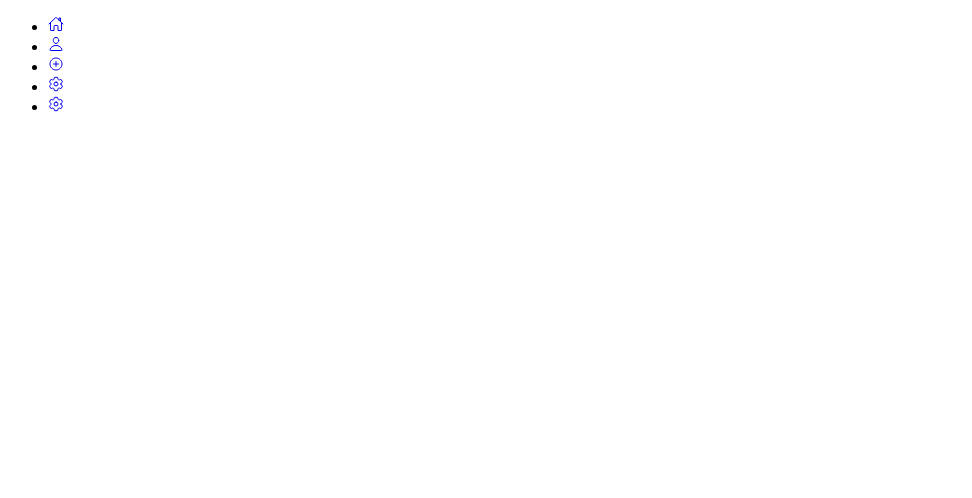
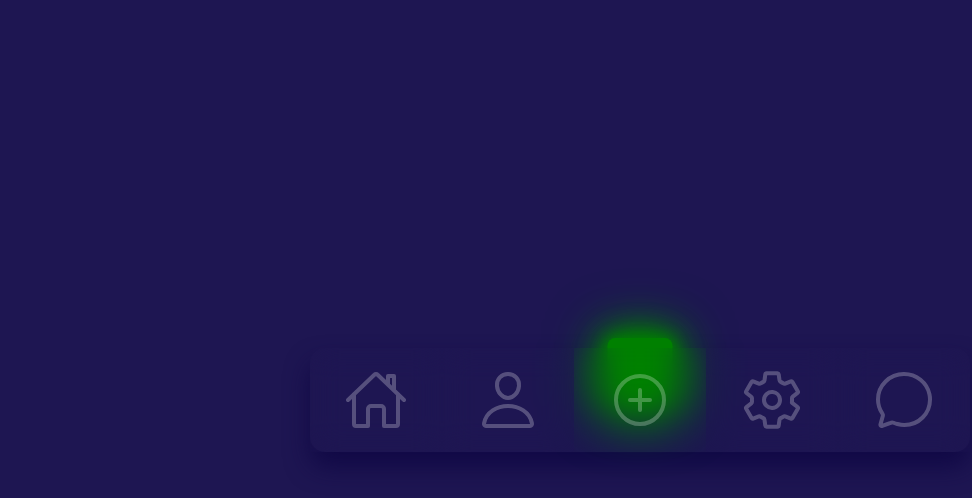
Before and after one commit to BeCode99/css-mini, a plain HTML site: page Hover-Effects/index.html in a window 1280 px wide. Shown: the whole page, without its empty margins (0-972 px from the left). Drawn offline with nearby package versions, Linux system fonts and the light colour scheme.

Commit message:
update mini 2

```diff
--- a/Hover-Effects/index.html
+++ b/Hover-Effects/index.html
@@ -13,7 +13,7 @@
         <li><a href="#"><ion-icon name="person-outline"></ion-icon></a></li>
         <li><a href="#"><ion-icon name="add-circle-outline"></ion-icon></a></li>
         <li><a href="#"><ion-icon name="settings-outline"></ion-icon></a></li>
-        <li><a href="#"><ion-icon name="settings-outline"></ion-icon></a></li>
+        <li><a href="#"><ion-icon name="chatbubble-outline"></ion-icon></a></li>
         <div id="marker"></div>
     </ul>
 
--- a/Hover-Effects/style.css
+++ b/Hover-Effects/style.css
@@ -0,0 +1,65 @@
+* {
+    padding: 0;
+    margin: 0;
+    box-sizing: border-box;
+}
+body {
+    display: flex;
+    justify-content: center;
+    align-items: center;
+    height: 100vh;
+    background-color: rgb(30, 22, 82);
+}
+ul{
+    display: flex;
+    justify-content: center;
+    align-items: center;
+    list-style: none;
+    border-radius: 15px;
+    box-shadow: 0px 15px 25px  rgb(17, 9, 70);
+    position: relative;
+}
+ul li{
+    backdrop-filter: blur(15px);
+    z-index: 3;
+    /* opacity: 0.25; */
+}
+ul li a {
+
+    font-size: 4em;
+    position: relative;
+    display: flex;
+    align-items:  center;
+    padding: 20px 34px;
+    z-index: 4;
+
+
+}
+ul li a ion-icon{
+    opacity: 0.25;
+    transition: 0.25s;
+    color: white;
+
+}
+ul li:hover a ion-icon{
+    opacity: 1;
+}
+#marker{
+    position: absolute;
+    top: 0;
+    z-index: 1
+}
+#marker::before {
+    content: '';
+    position: absolute;
+    top: -10px;
+    transform: translateX(-50%);
+    height: 70px;
+    width: 65px;
+    background-color: green;
+    box-shadow: 0 0 15px green,
+    0 0 30px green,
+    0 0 45px green,
+    0 0 60px green;
+    border-radius: 8px;
+}
```
